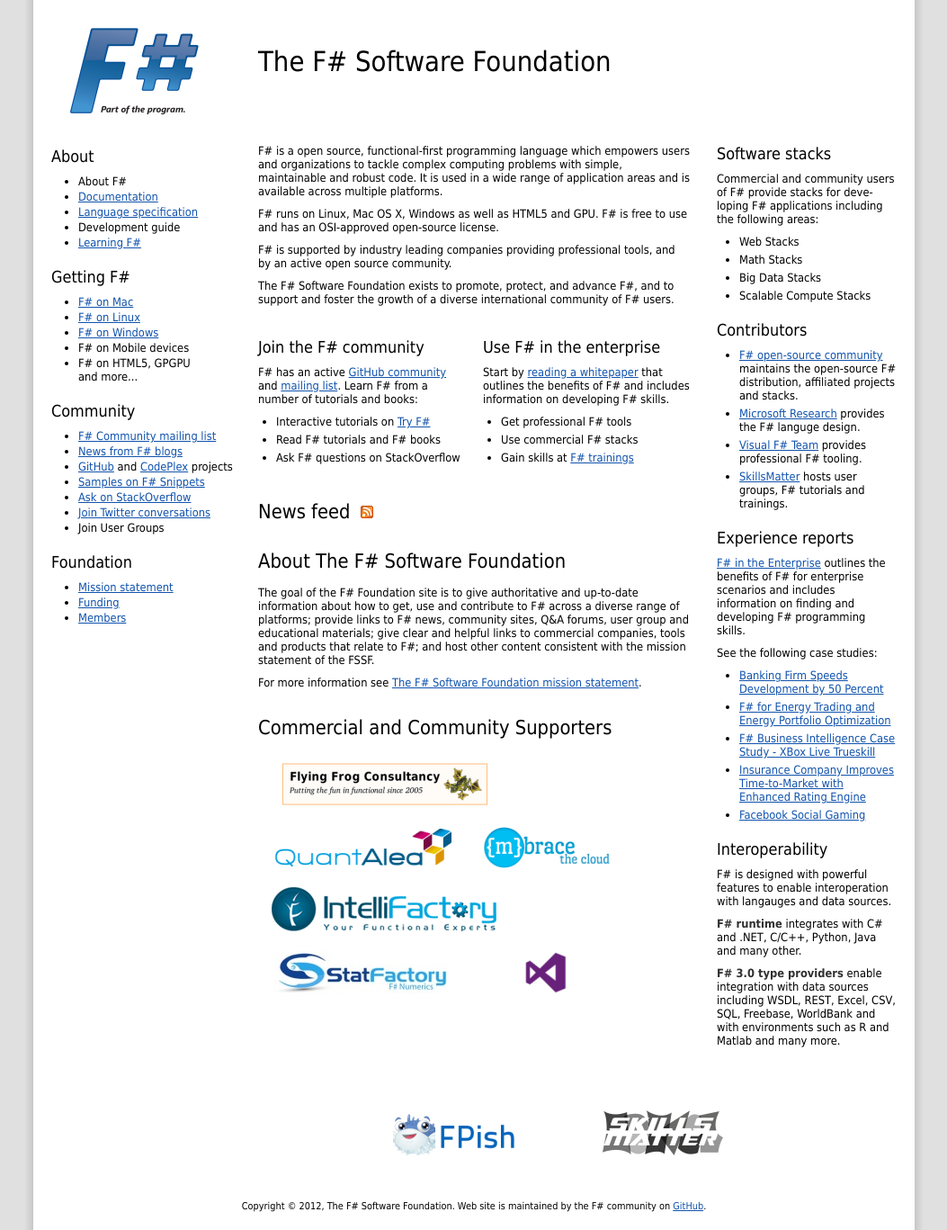
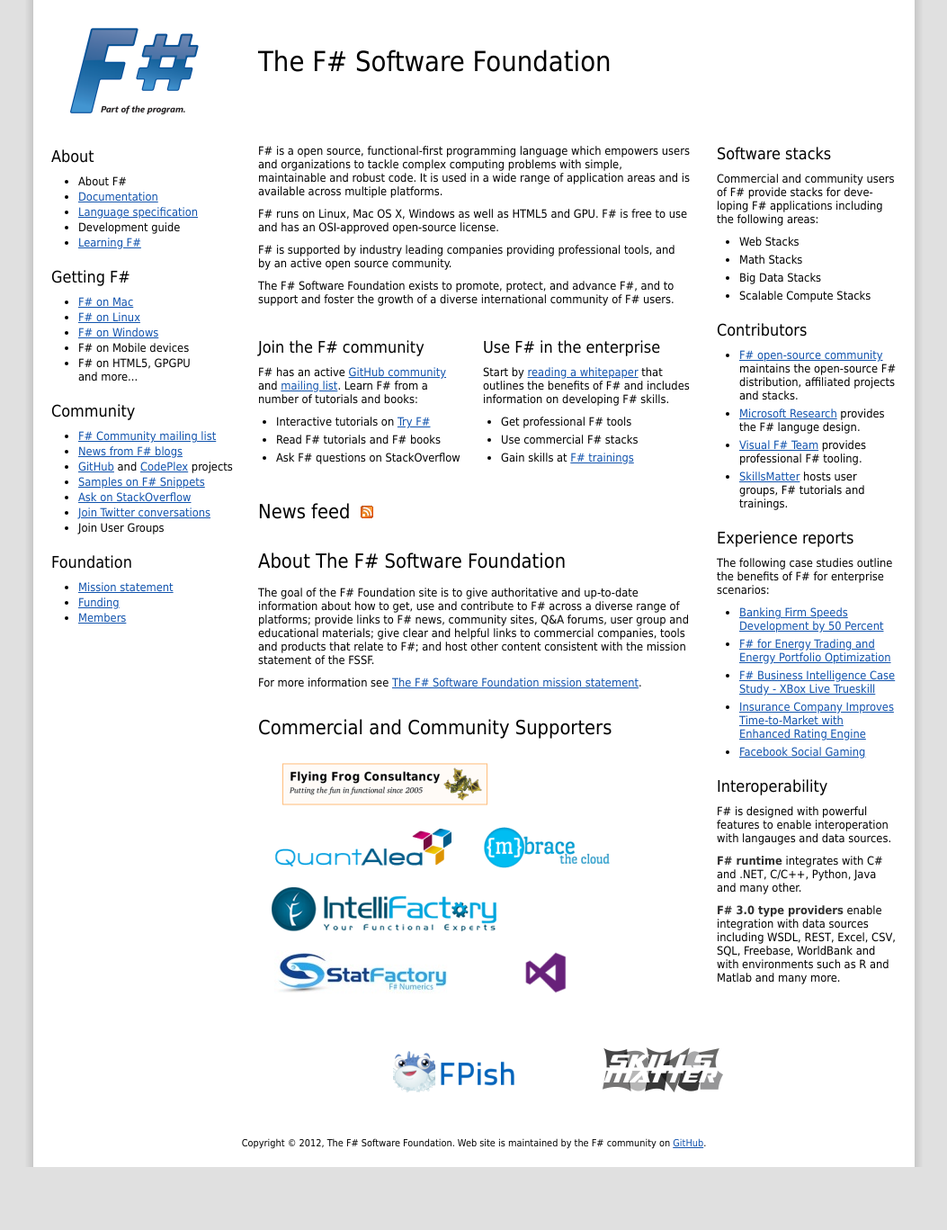
Before and after one commit to fsharp/fsharp.org, a Jekyll site: the page built from index.html, in a window 1280 px wide. Shown: the whole page at 90% size, without its empty margins (113-1166 px from the left). Built offline with Jekyll 4.4.1, drawn with Linux system fonts in a browser that asks for light colours; nearby versions of some CDN libraries; some web fonts are replaced; comment, search, counter and statistics services are not loaded; after the commit the page ends 1297 px from its top, so only the background shows below that.

Commit message:
Update experience reports menu.

```diff
--- a/index.html
+++ b/index.html
@@ -28,10 +28,7 @@
 </ul>
 
 <h3>Experience reports</h3>
-<p><a href="http://msdn.microsoft.com/en-us/vstudio/gg634701.aspx">F# in the Enterprise</a>
-  outlines the benefits of F# for enterprise scenarios and includes information on finding
-  and developing F# programming skills.</p>
-<p>See the following case studies:</p>
+<p>The following case studies outline the benefits of F# for enterprise scenarios:</p>
 
 <ul>
 <li><a href="http://www.microsoft.com/casestudies/Case_Study_Detail.aspx?casestudyid=4000006794">
```
